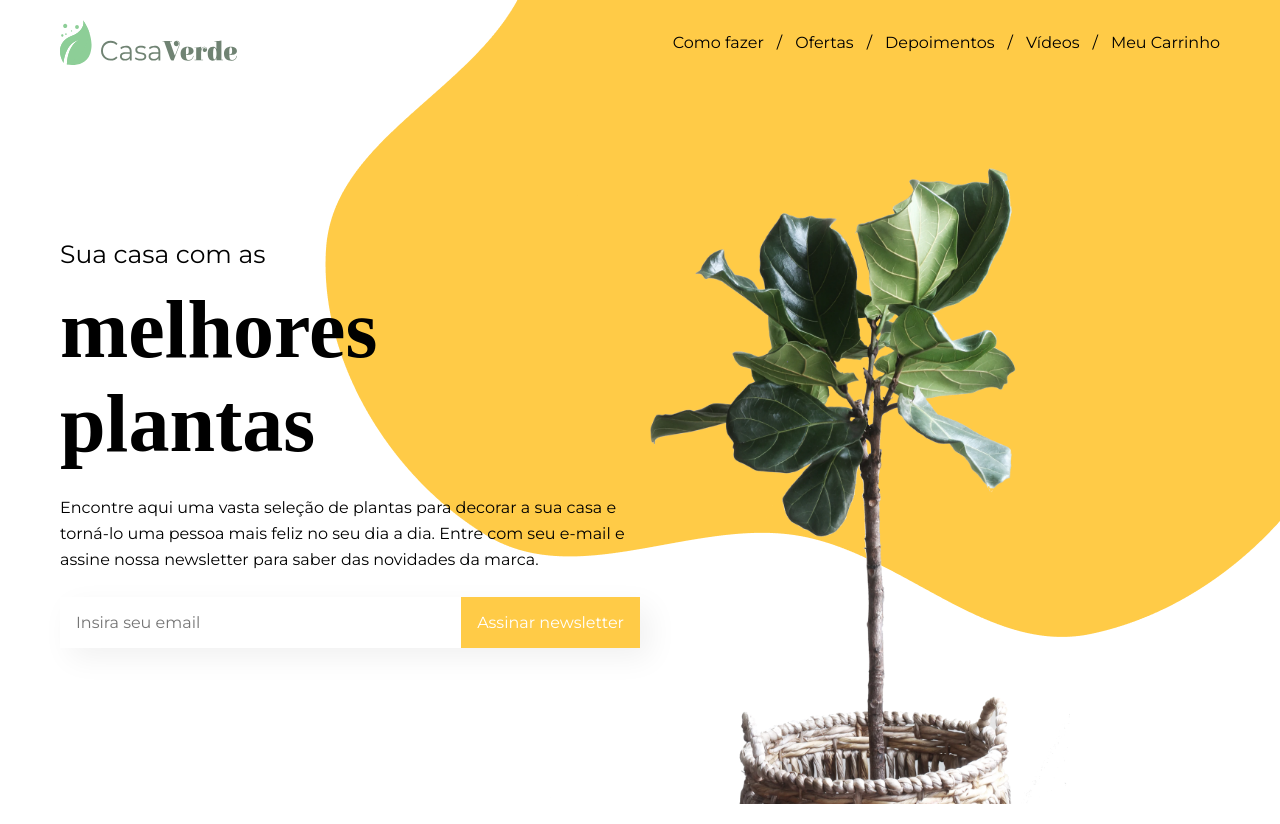
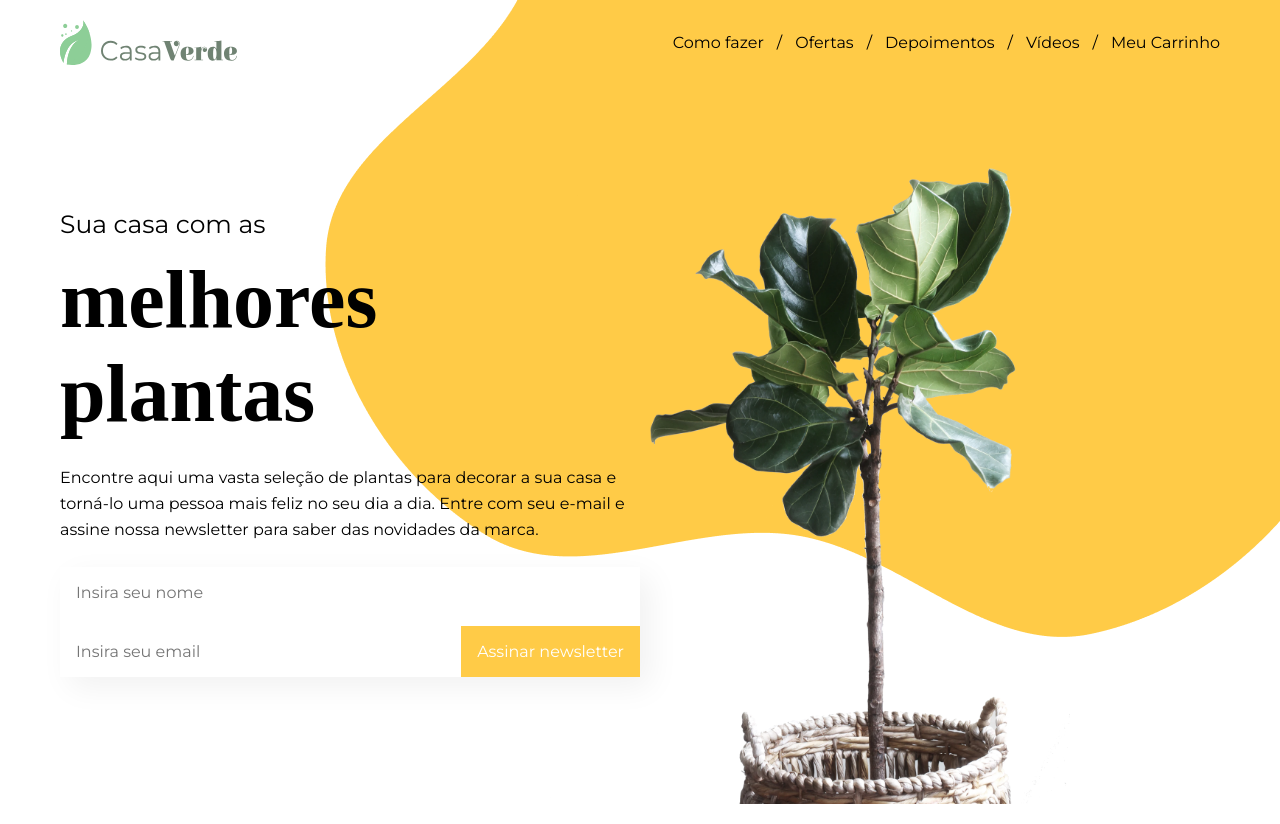
Before and after one commit to barbosadiego/7days_react_alura, a React (Create React App) app: page / in a window 1280 px wide. Built offline with nearby package versions, Linux system fonts and the light colour scheme; a web font is replaced by a local one.

Commit message:
update style, add name input and email sender

```diff
--- a/src/components/Newsletter.jsx
+++ b/src/components/Newsletter.jsx
@@ -1,8 +1,11 @@
-import { useState } from 'react';
+import { useRef, useState } from 'react';
 import styled from 'styled-components';
+import sendMail from '../helpers/sendMail';
 
 const Newsletter = () => {
   const [email, setEmail] = useState('');
+  const [nome, setNome] = useState('');
+  const form = useRef();
 
   const inputCheck = (e) => {
     e.preventDefault();
@@ -11,21 +14,33 @@ const Newsletter = () => {
       alert(
         `Obrigado pela sua assinatura, você receberá nossas novidades no e-mail ${email}`,
       );
-      setEmail('');
+
+      sendMail(form.current);
     }
   };
 
   return (
     <StyledNewsletter>
-      <form onSubmit={inputCheck}>
+      <form onSubmit={inputCheck} ref={form}>
+        <input
+          type="text"
+          placeholder="Insira seu nome"
+          required
+          value={nome}
+          onChange={(e) => setNome(e.target.value)}
+          name="user_name"
+        />
+        <div>
           <input
             type="email"
             required
             placeholder="Insira seu email"
             value={email}
             onChange={(e) => setEmail(e.target.value)}
+            name="user_email"
           />
           <button type="submit">Assinar newsletter</button>
+        </div>
       </form>
     </StyledNewsletter>
   );
@@ -37,7 +52,19 @@ const StyledNewsletter = styled.div`
   box-shadow: ${({ theme }) => theme.boxShadow};
 
   form {
+    display: grid;
+    gap: 0.5rem;
+
+    & > div {
       display: flex;
+      @media (max-width: 768px) {
+        display: block;
+      }
+    }
+    @media (max-width: 768px) {
+      grid-template-columns: 1fr;
+      gap: 0.5rem;
+    }
   }
 
   input {
@@ -59,5 +86,8 @@ const StyledNewsletter = styled.div`
     font-size: 1rem;
     font-family: 'Montserrat';
     z-index: 1;
+    @media (max-width: 768px) {
+      width: 100%;
+    }
   }
 `;
```
Lines whose indentation alone changed are shown as unchanged.
